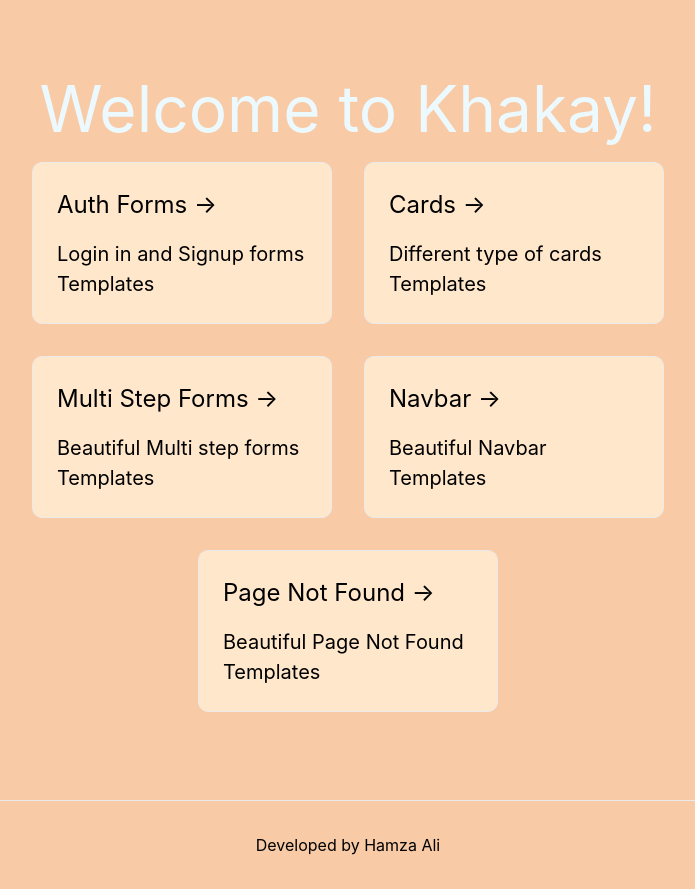
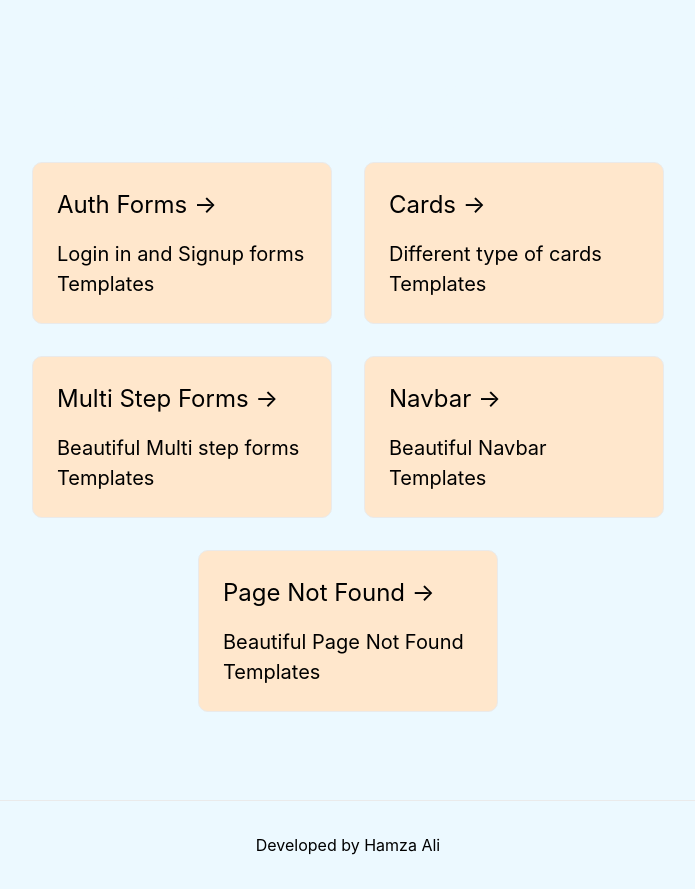
Before and after one commit to Hat52/khakay, a Next.js app: page / in a window 1280 px wide. Shown: the whole page, without its empty margins (292-987 px from the left). Built offline with nearby package versions, Linux system fonts and the light colour scheme.

Commit message:
Updating the flow of website

```diff
--- a/pages/index.tsx
+++ b/pages/index.tsx
@@ -5,7 +5,7 @@ import Link from 'next/link';
 
 const Home: NextPage = () => {
 	return (
-		<div className={`${styles.container} bg-[#F8CBA6]`}>
+		<div className={`${styles.container} bg-[#ECF9FF]`}>
 			<Head>
 				<title>Khakay</title>
 				<meta name="description" content="Khakay" />
```
